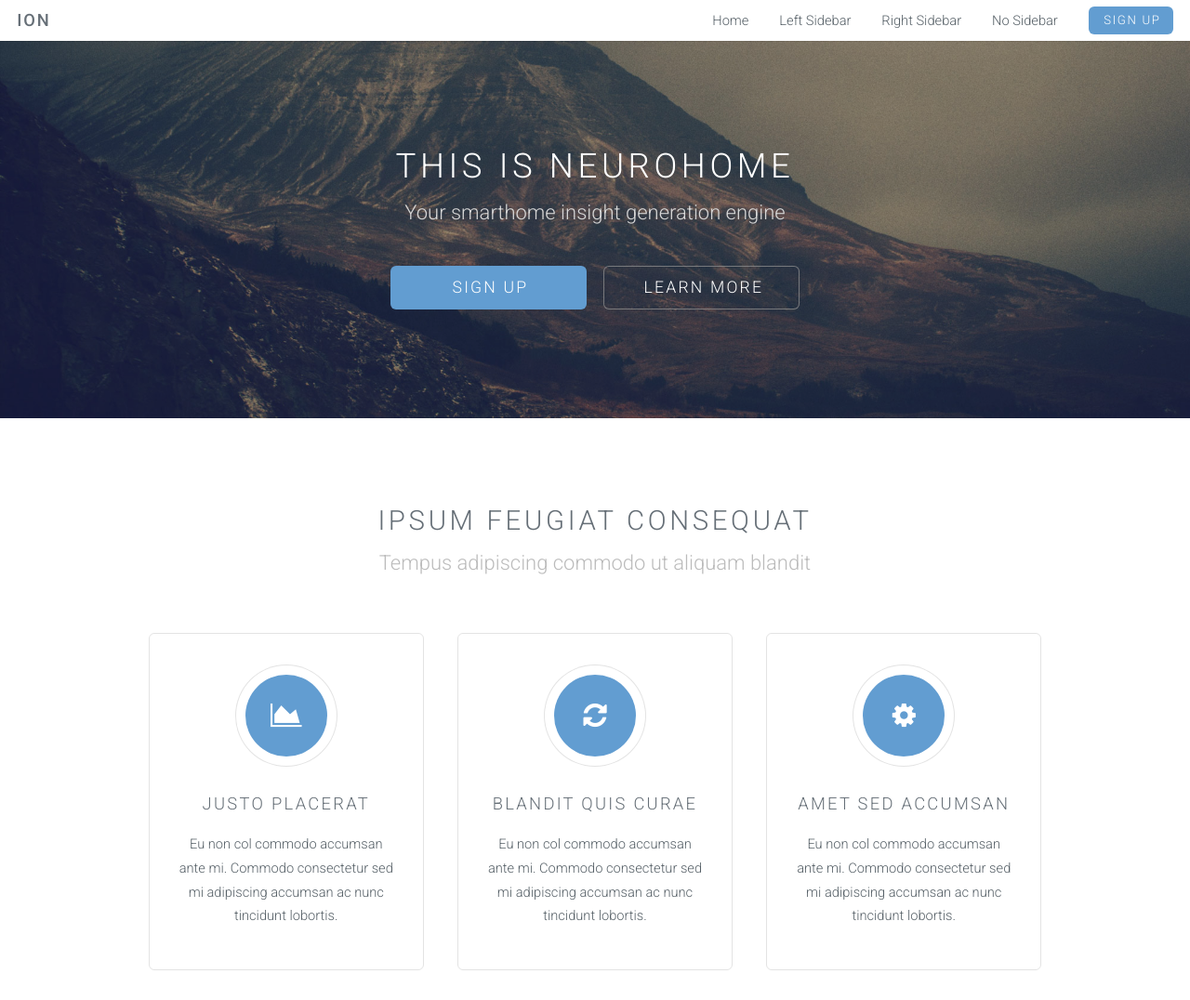
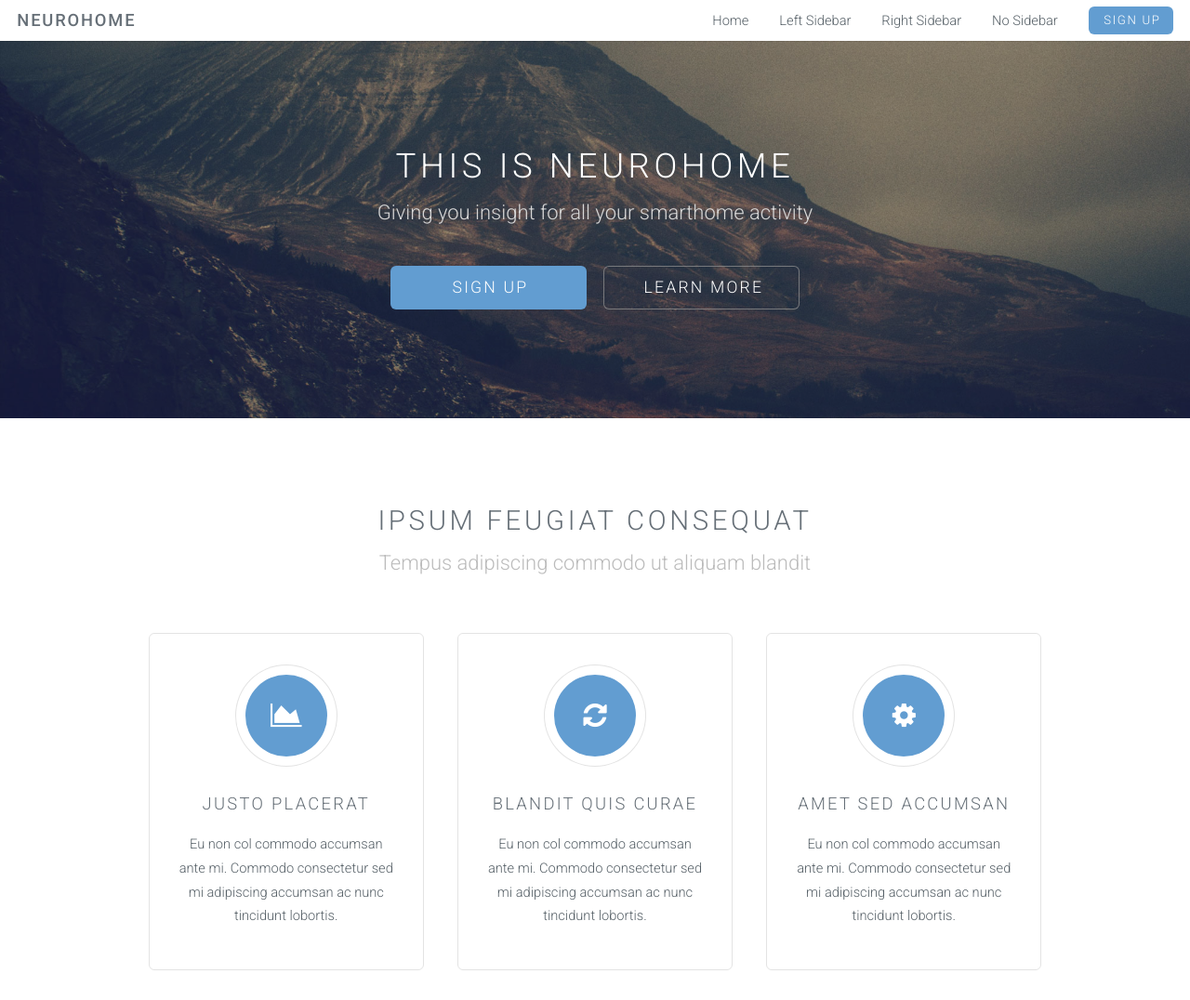
Before and after one commit to Logicium/Logicium.github.io, a plain HTML site: page Neurohome/index.html in a window 1280 px wide. Shown: the top 1076 px of the page at 93% size. Drawn offline with Linux system fonts and the light colour scheme.

Commit message:
Neurohome description update

```diff
--- a/Neurohome/index.html
+++ b/Neurohome/index.html
@@ -25,7 +25,7 @@
 
 		<!-- Header -->
 			<header id="header" class="skel-layers-fixed">
-				<h1><a href="#">Ion</a></h1>
+				<h1><a href="#">Neurohome</a></h1>
 				<nav id="nav">
 					<ul>
 						<li><a href="index.html">Home</a></li>
@@ -36,12 +36,11 @@
 					</ul>
 				</nav>
 			</header>
-
 		<!-- Banner -->
 			<section id="banner">
 				<div class="inner">
 					<h2>This is Neurohome</h2>
-					<p>Your smarthome insight generation engine</a></p>
+					<p>Giving you insight for all your smarthome activity</a></p>
 					<ul class="actions">
 						<li><a href="#content" class="button big special">Sign Up</a></li>
 						<li><a href="#elements" class="button big alt">Learn More</a></li>
```
